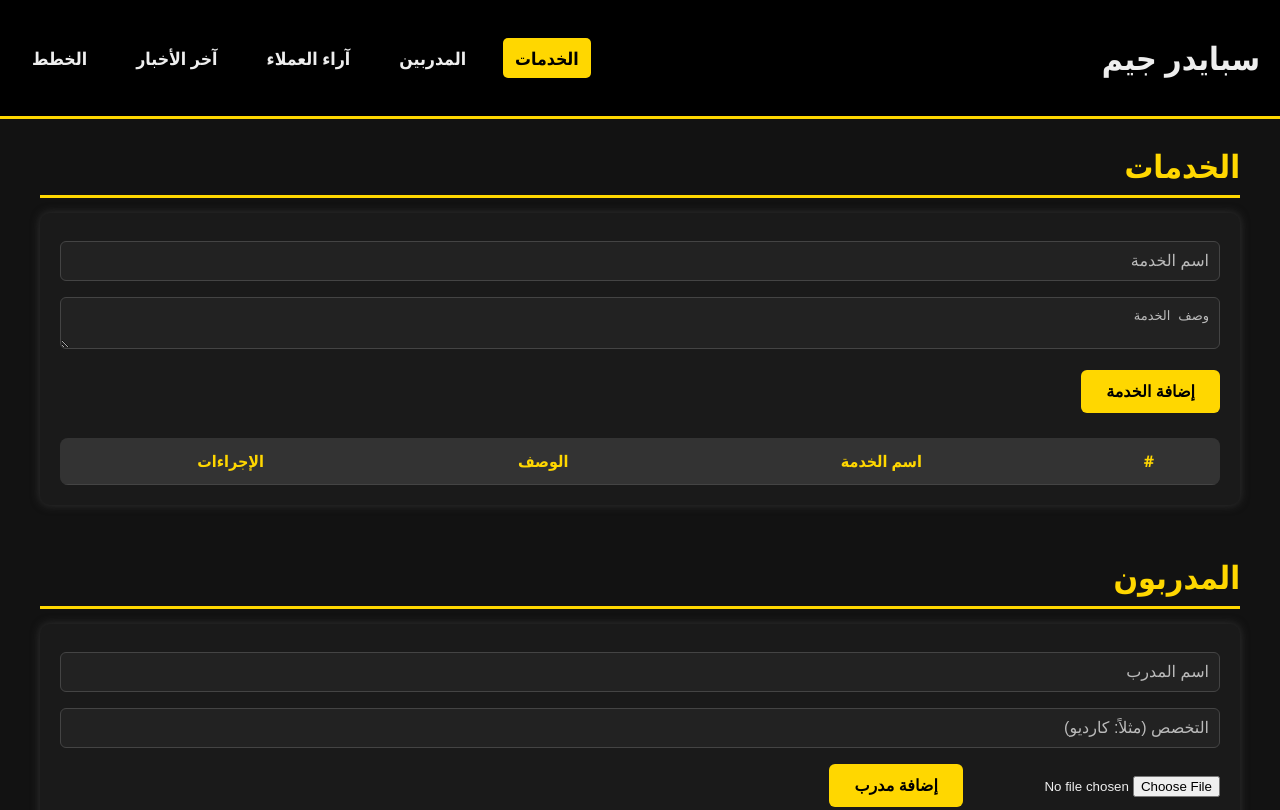
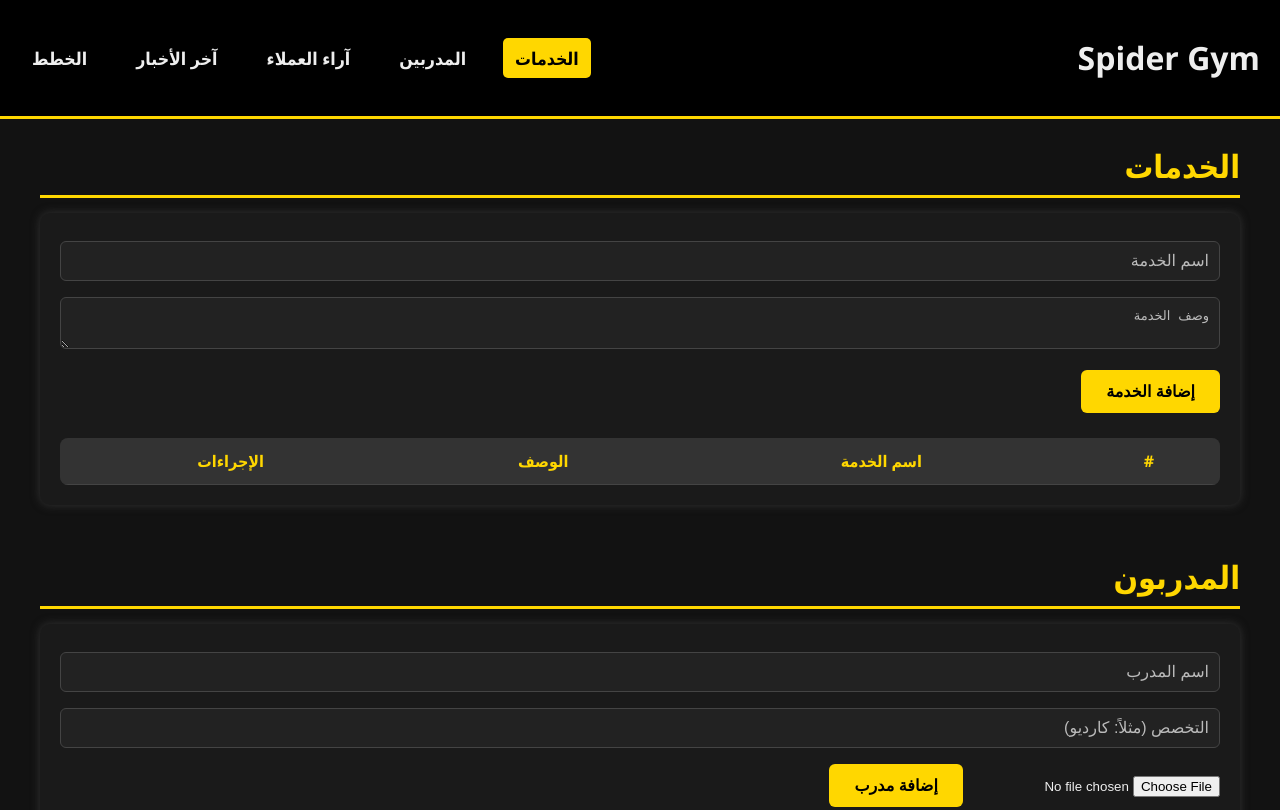
Before and after one commit to website-eg/spider, a plain HTML site: page public/assets/pages/dashboard.html in a window 1280 px wide. Shown: the top 810 px of the page. Drawn offline with Linux system fonts and the light colour scheme; no server answers.

Commit message:
The Website V1

```diff
--- a/public/assets/pages/dashboard.html
+++ b/public/assets/pages/dashboard.html
@@ -9,7 +9,7 @@
   <body>
     <header>
       <div class="container">
-        <h1>سبايدر جيم</h1>
+        <h1>Spider Gym</h1>
         <div class="hamburger" onclick="toggleNav()">☰</div>
         <nav id="main-nav">
           <a href="#services" class="active">الخدمات</a>
```
